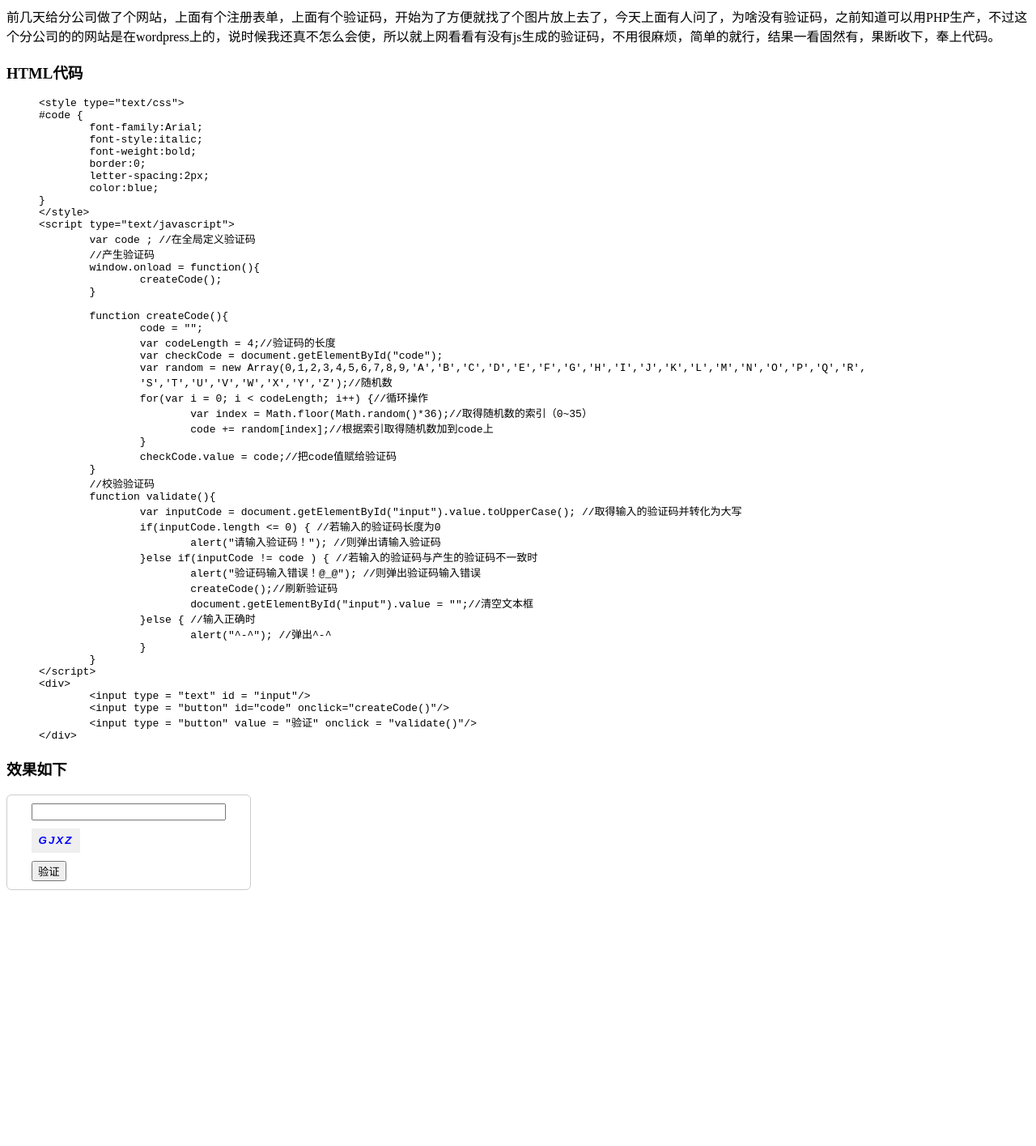
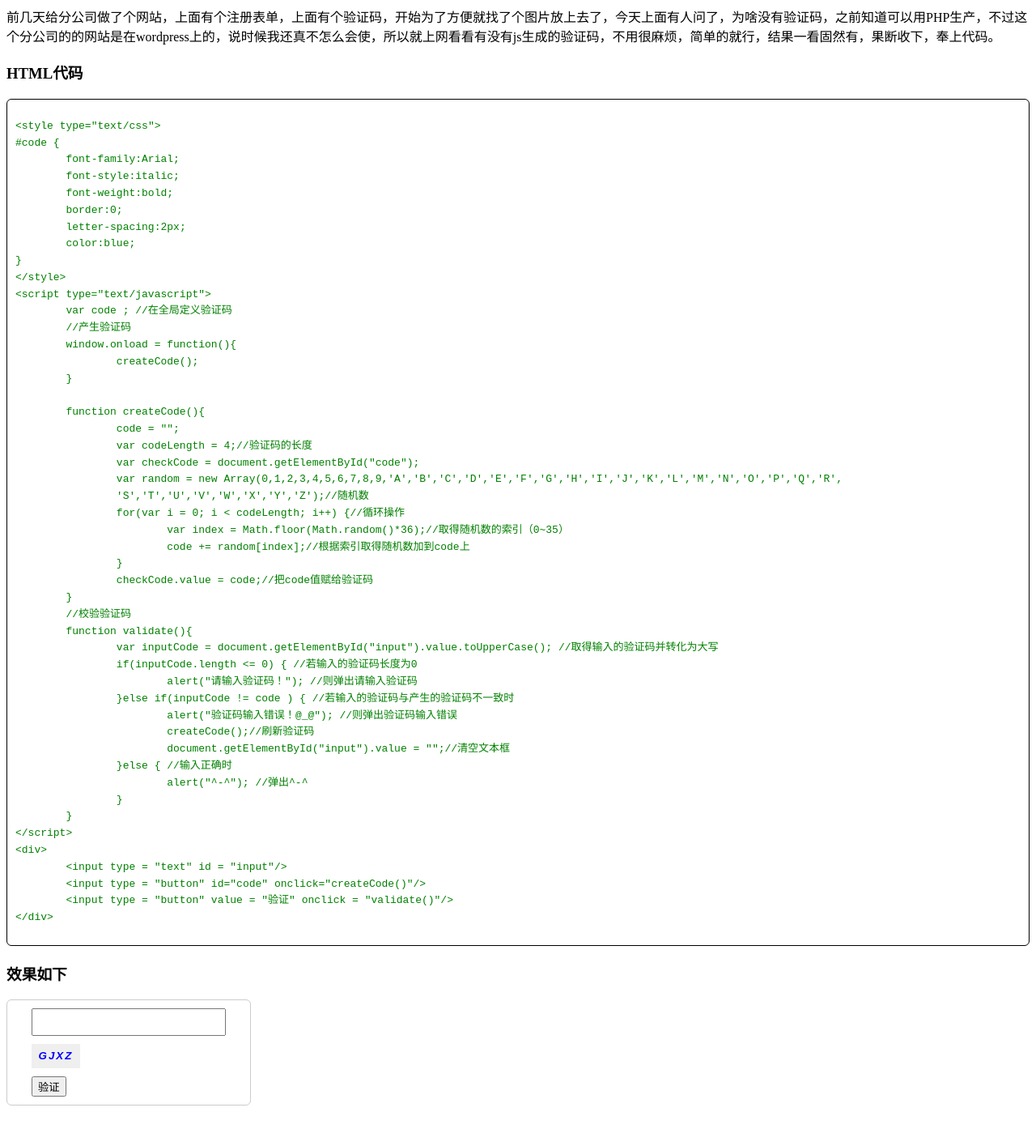
Before and after one commit to yaming042/yaming042.github.io, a Jekyll site: the page built from articles/2.html, in a window 1280 px wide. Shown: the whole page at 81% size. Built offline with Jekyll 4.4.1, drawn with Linux system fonts in a browser that asks for light colours; before the commit the page ends 1149 px from its top, so only the background shows below that.

Commit message:
change css

```diff
--- a/_layouts/space.html
+++ b/_layouts/space.html
@@ -1,4 +1,8 @@
 ---
 layout: space
 ---
+<style>
+	figure.highlight{margin: 20px 0;border: 1px solid #000;padding: 10px;border-radius: 6px;}
+	figure.highlight span{line-height: 1.6em;color: green;}
+</style>
 {{ content }}
--- a/articles/2.html
+++ b/articles/2.html
@@ -93,12 +93,12 @@ layout: space
 			createCode();//刷新验证码
 			document.getElementById("input").value = "";//清空文本框
 		}else { //输入正确时
-			alert("^-^"); //弹出^-^
+			alert("验证码正确^-^"); //弹出^-^
 		}
 	}
 </script>
-<div style="width:300px;border:1px solid #ccc;border-radius:6px;padding:10px 0;">
-	<input type = "text" id = "input" style="display:block;width:80%;margin:0 auto;" />
+<div style="width:300px;border:1px solid #ccc;border-radius:6px;padding:10px 0;margin: 10px 0;">
+	<input type = "text" id = "input" style="display:block;width:80%;height:34px;margin:0 auto;" />
 	<input type = "button" id="code" onclick="createCode()" style="display:block;width:60px;height:30px;margin: 10px auto 10px 10%;" />
 	<input type = "button" value = "验证" onclick = "validate()" style="display:block;margin-left:10%;" />
 </div>
```
